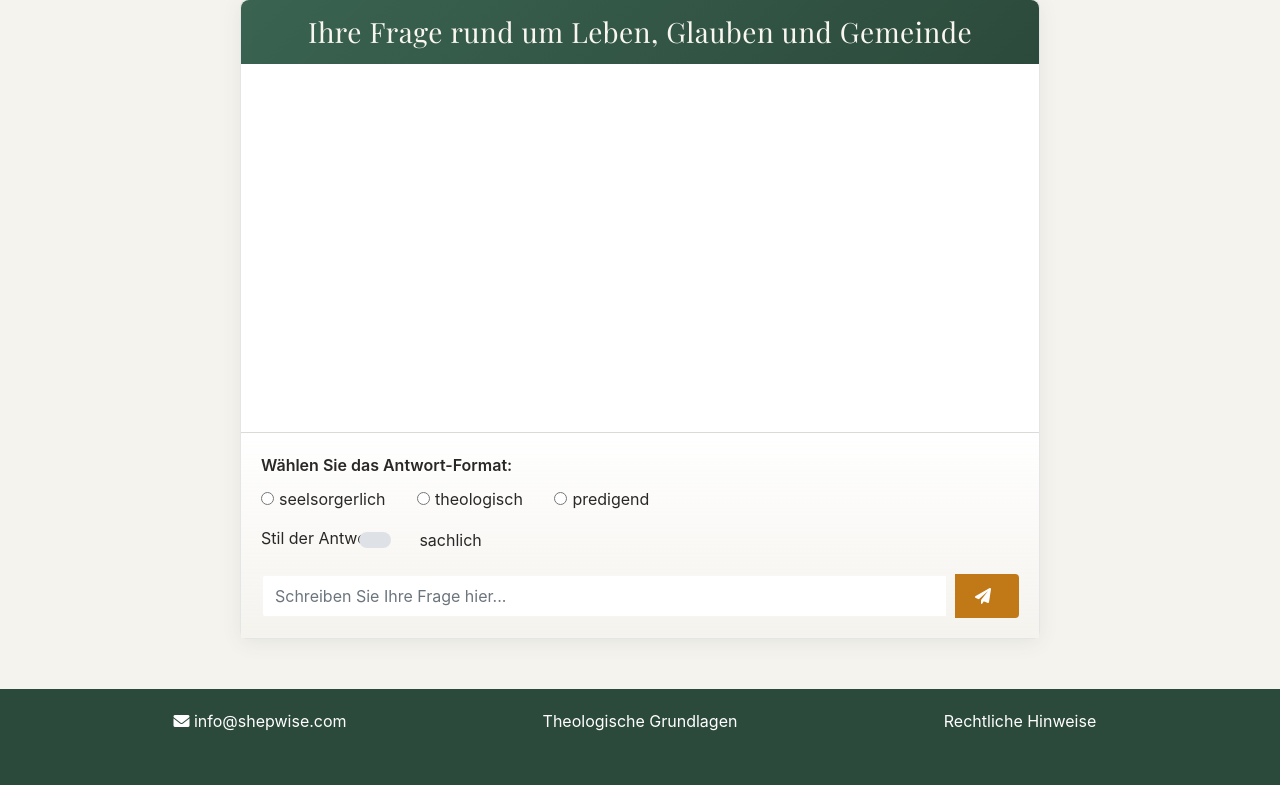
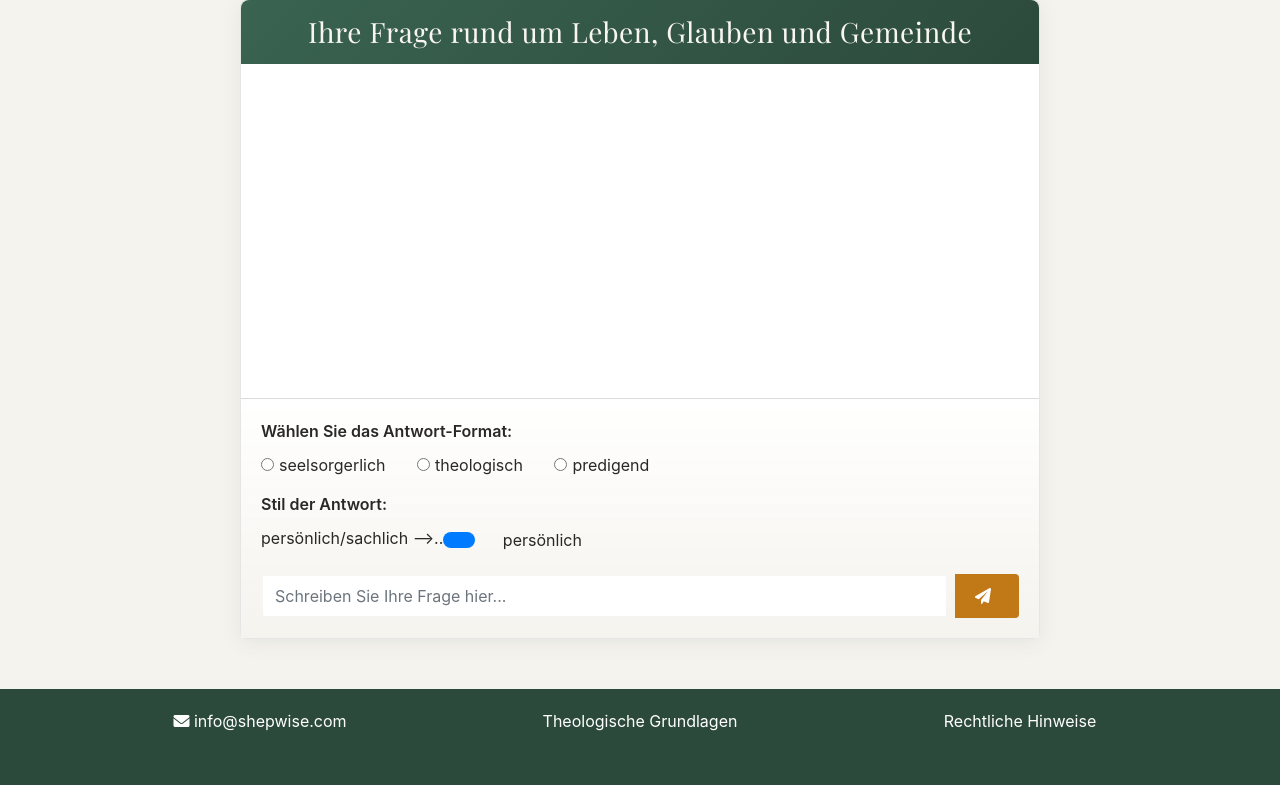
Before and after one commit to FritzSavira/ama_browser, a Flask app: page /chat in a window 1280 px wide. Shown: the part 177-962 px from the top of the page. Run offline with Flask 3, Linux system fonts and the light colour scheme; some libraries are stand-ins or nearby versions; some web fonts are replaced.

Commit message:
chat.html: Schalter für persönlich/sachlich formatiert

```diff
--- a/templates/chat.html
+++ b/templates/chat.html
@@ -112,14 +112,15 @@
                     </div>
                     {% endif %}
                 </fieldset>
-                <!-- NEU: Stil-Schalter -->
-                <div class="form-group">
-                    <label for="stilSwitch">Stil der Antwort:</label>
-                    <div class="custom-control custom-switch d-inline-block ml-2 align-middle">
-                        <input type="checkbox" class="custom-control-input" id="stilSwitch" name="stil">
-                        <label class="custom-control-label" for="stilSwitch" id="stilSwitchLabel">sachlich</label>
+                    <!-- Stil-Schalter -->
+                    <legend>Stil der Antwort:</legend>
+                    <div class="form-group">
+                        <label for="stilSwitch">persönlich/sachlich -->.......</label>
+                        <div class="custom-control custom-switch d-inline-block ml-2 align-middle">
+                            <input type="checkbox" class="custom-control-input" id="stilSwitch" name="stil" checked>
+                            <label class="custom-control-label" for="stilSwitch" id="stilSwitchLabel">persönlich</label>
+                        </div>
                     </div>
-                </div>
                 <!-- Frage Eingabe -->
                 <div class="input-group">
                     <input type="text" id="frage" name="frage" required class="form-control" placeholder="Schreiben Sie Ihre Frage hier...">
```
